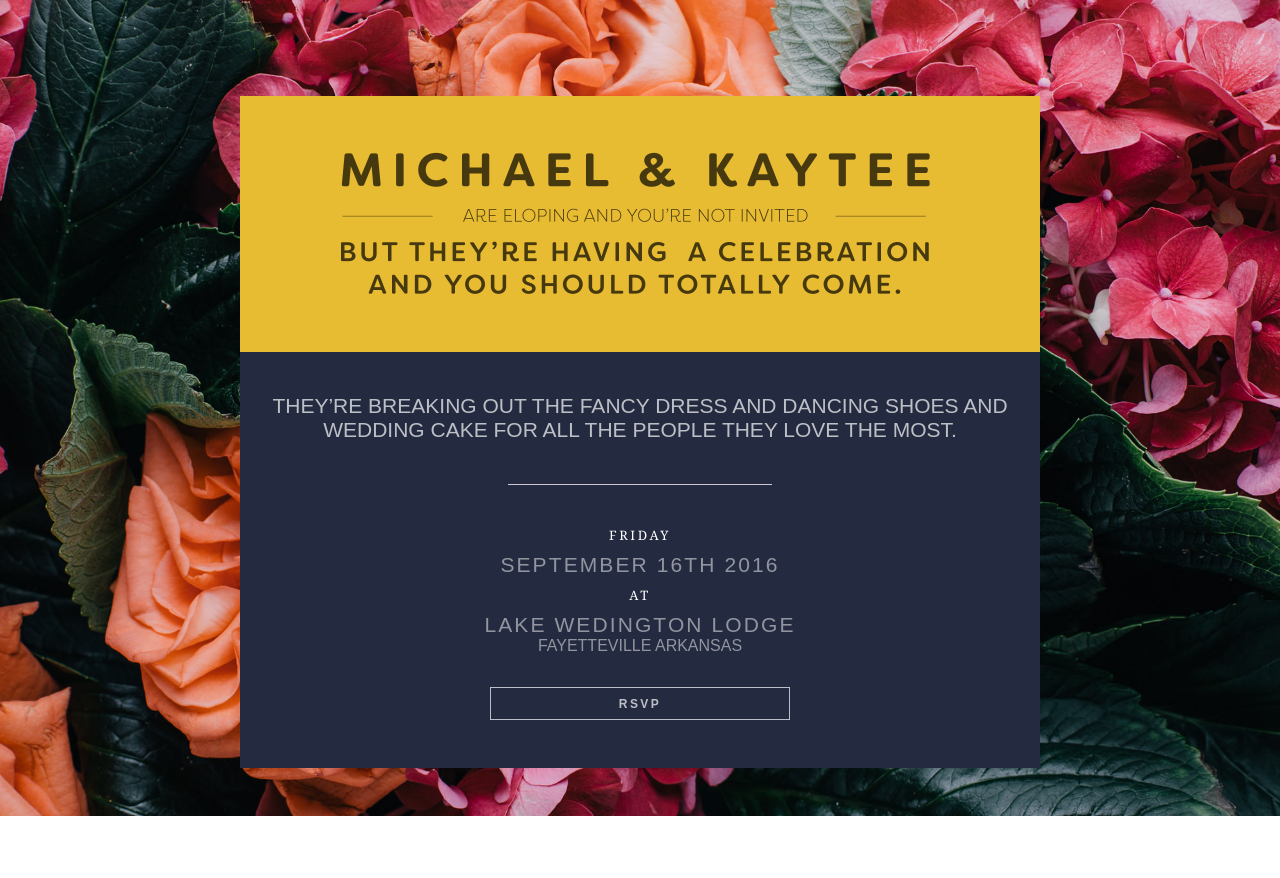
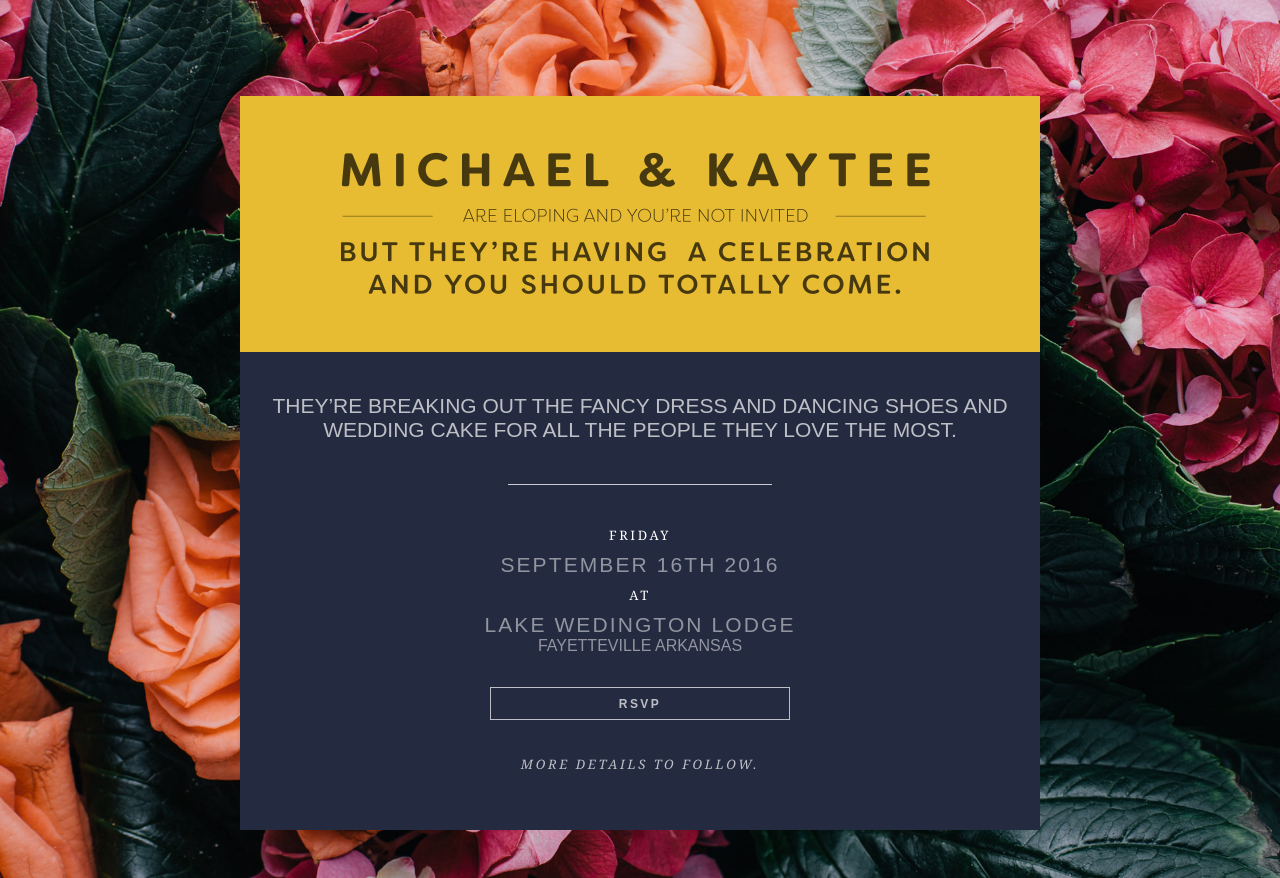
Before and after one commit to mjchamplin/champlin-wedding, a website: page index.html in a window 1280 px wide. Before the commit the page ends 816 px from the top, so only its background shows below. Drawn offline with Linux system fonts and the light colour scheme.

Commit message:
details to follow

```diff
--- a/assets/css/main.sass
+++ b/assets/css/main.sass
@@ -98,6 +98,15 @@ h1
     color: $midnight
     border-color: $marigold
     opacity: 1
+  .details
+    font-family: Georgia, serif
+    font-size: 13px
+    letter-spacing: .2em
+    margin: .7em 0
+    text-align: center
+    padding: 2em 0 0
+    font-style: italic
+    opacity: .7
 //
   #mountains
     position: fixed
--- a/index.html
+++ b/index.html
@@ -43,6 +43,7 @@
             <div class="sanSmall">Fayetteville Arkansas</div>
           </div>
           <a href="https://docs.google.com/forms/d/e/1FAIpQLSfbaLxCBHo8Sb4cXTVAv_kawMoKZ4FBf4SfQk49WvrhLNiOew/viewform" class="rsvp" role="button" target="_blank">RSVP</a>
+            <div class="details">More details to follow.</div>
       </div>
     </body>
 </html>
```
Also changed, not shown: assets/css/main.css, build/assets/css/main.css, build/index.html, 2 other files.
